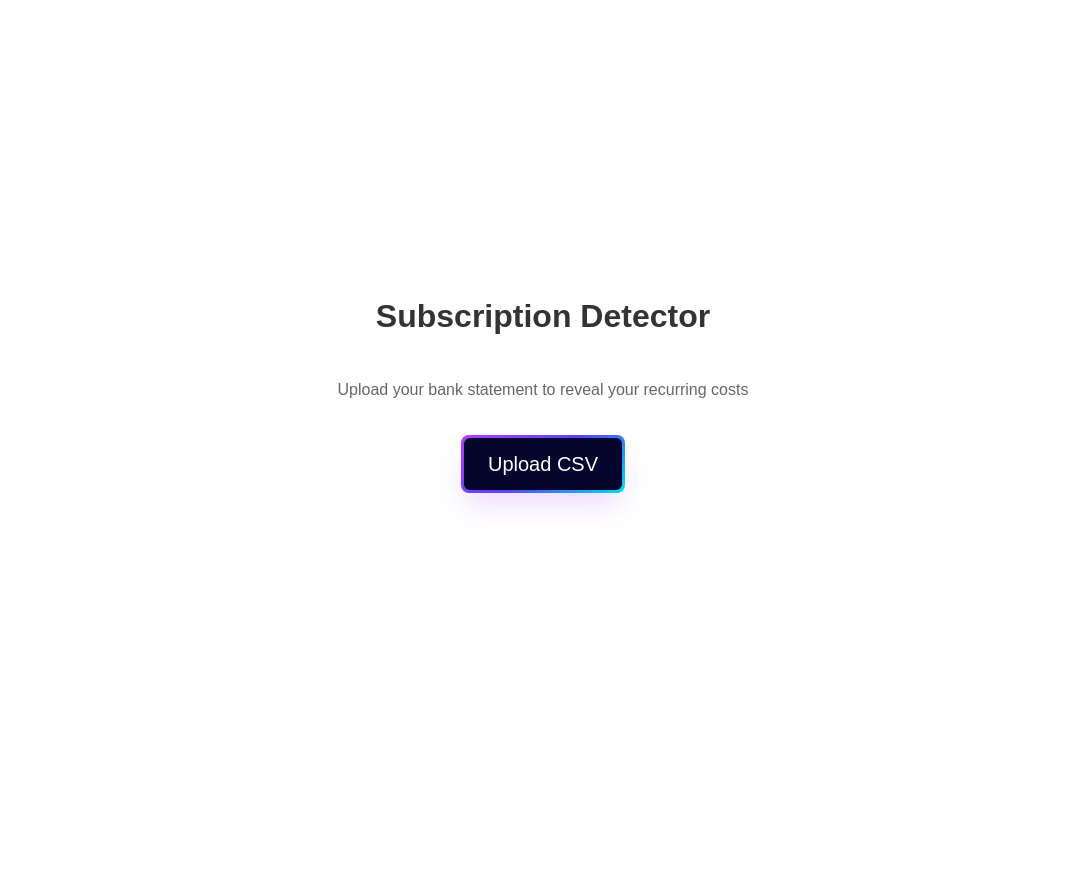
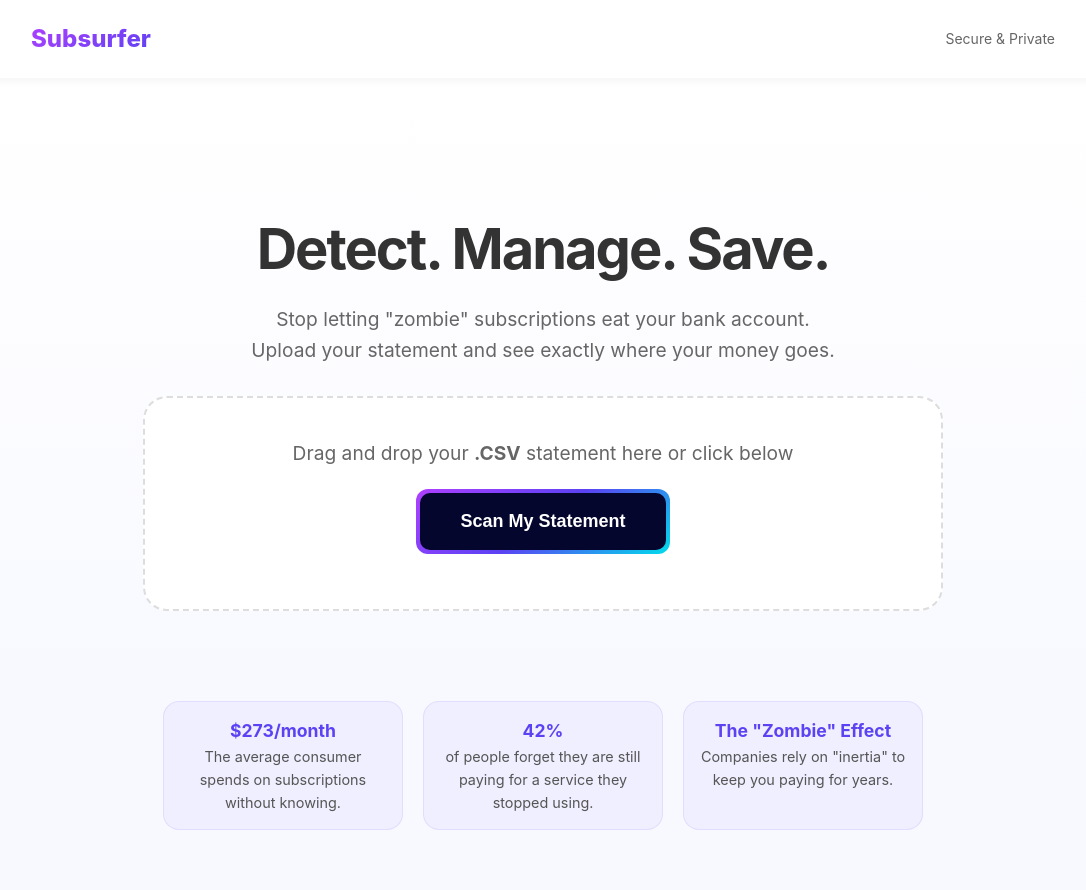
Before and after one commit to Valouroe/subsurfer, a Flask app: page / in a window 1280 px wide. Shown: the whole page, without its empty margins (97-1183 px from the left). Before the commit the page ends 510 px from the top, so only its background shows below. Run offline with Flask 3, Linux system fonts and the light colour scheme.

Commit message:
changed the html

```diff
--- a/templates/index.html
+++ b/templates/index.html
@@ -3,198 +3,309 @@
 <head>
   <meta charset="UTF-8">
   <meta name="viewport" content="width=device-width, initial-scale=1.0">
-  <title>Subsurfer - Subscription Detector</title>
+  <title>Subsurfer | Stop Wasting Money</title>
   <style>
-    html, body {
+    :root {
+      --primary: #5B42F3;
+      --secondary: #00DDEB;
+      --accent: #AF40FF;
+      --bg: #f8f9ff;
+      --text: #333;
+      --error: #ff4d4d;
+      --success: #00c853;
+    }
+
+    * { box-sizing: border-box; }
+
+    body {
       margin: 0;
       padding: 0;
-      width: 100%;
-      height: 100%;
-      background: white;
+      font-family: 'Inter', -apple-system, BlinkMacSystemFont, sans-serif;
+      background: var(--bg);
+      color: var(--text);
+      line-height: 1.6;
+      overflow-x: hidden;
     }
 
-    /* Center the button */
-    body {
+    /* Navigation */
+    nav {
       display: flex;
+      justify-content: space-between;
       align-items: center;
-      justify-content: center;
-      flex-direction: column;
-      gap: 20px;
+      padding: 20px 10%;
+      background: white;
+      box-shadow: 0 2px 10px rgba(0,0,0,0.05);
+      position: sticky;
+      top: 0;
+      z-index: 1000;
     }
 
-    h1 {
-      font-family: Arial, sans-serif;
-      color: #333;
-      margin-bottom: 10px;
+    .logo {
+      font-size: 24px;
+      font-weight: 800;
+      background: linear-gradient(144deg, var(--accent), var(--primary));
+      -webkit-background-clip: text;
+      -webkit-text-fill-color: transparent;
     }
 
-    /* Button container for positioning tooltip */
-    .button-container {
-      position: relative;
-      display: inline-block;
+    /* Hero & Upload */
+    .hero {
+      text-align: center;
+      padding: 80px 20px 40px;
+      background: linear-gradient(180deg, white 0%, var(--bg) 100%);
     }
 
-    /* Hide the actual file input */
-    #fileInput {
-      display: none;
+    .hero h1 {
+      font-size: 3.5rem;
+      margin-bottom: 10px;
+      letter-spacing: -2px;
     }
 
-    /* Upload Button CSS */
-    .upload-bt {
-      align-items: center;
-      background-image: linear-gradient(144deg,#AF40FF, #5B42F3 50%,#00DDEB);
-      border: 0;
-      border-radius: 8px;
-      box-shadow: rgba(151, 65, 252, 0.2) 0 15px 30px -5px;
-      box-sizing: border-box;
-      color: #FFFFFF;
-      display: flex;
-      font-family: Phantomsans, sans-serif;
-      font-size: 20px;
-      justify-content: center;
-      line-height: 1em;
-      max-width: 100%;
-      min-width: 140px;
-      padding: 3px;
-      text-decoration: none;
-      user-select: none;
-      -webkit-user-select: none;
-      touch-action: manipulation;
-      white-space: nowrap;
-      cursor: pointer;
+    .hero p {
+      font-size: 1.2rem;
+      color: #666;
+      max-width: 600px;
+      margin: 0 auto 30px;
     }
 
-    .upload-bt:active,
-    .upload-bt:hover {
-      outline: 0;
+    .upload-section {
+      background: white;
+      max-width: 800px;
+      margin: 0 auto 30px;
+      padding: 40px;
+      border-radius: 24px;
+      border: 2px dashed #ddd;
+      text-align: center;
+      transition: all 0.3s ease;
+    }
+
+    .upload-section:hover { border-color: var(--primary); transform: translateY(-2px); }
+
+    #fileInput { display: none; }
+
+    .upload-bt {
+      display: inline-flex;
+      background-image: linear-gradient(144deg, var(--accent), var(--primary) 50%, var(--secondary));
+      border: 0;
+      border-radius: 12px;
+      color: #FFFFFF;
+      cursor: pointer;
+      padding: 4px;
+      transition: transform 0.2s;
     }
 
     .upload-bt span {
-      background-color: rgb(5, 6, 45);
-      padding: 16px 24px;
-      border-radius: 6px;
-      width: 100%;
-      height: 100%;
+      background-color: #05062d;
+      padding: 18px 40px;
+      border-radius: 10px;
+      font-weight: bold;
+      font-size: 18px;
+      display: block;
       transition: 300ms;
     }
 
-    .upload-bt:hover span {
-      background: none;
+    .upload-bt:hover span { background: transparent; }
+
+    /* Fun Facts Styling */
+    .fun-facts {
+      max-width: 800px;
+      margin: 20px auto 60px;
+      display: grid;
+      grid-template-columns: repeat(auto-fit, minmax(200px, 1fr));
+      gap: 20px;
+      padding: 0 20px;
     }
 
+    .fact-card {
+      background: rgba(91, 66, 243, 0.05);
+      border: 1px solid rgba(91, 66, 243, 0.1);
+      padding: 15px;
+      border-radius: 16px;
+      text-align: center;
+      font-size: 0.9rem;
+      color: #555;
+    }
+
+    .fact-card b { color: var(--primary); display: block; font-size: 1.1rem; }
+
+    /* Results Table & Cards */
     .results {
       display: none;
-      margin-top: 30px;
-      padding: 25px;
+      max-width: 1000px;
+      margin: -40px auto 60px;
+      padding: 30px;
       background: white;
-      border-radius: 12px;
-      width: 100%;
-      max-width: 900px;
-      box-shadow: 0 10px 25px rgba(0,0,0,0.05);
-      font-family: Arial, sans-serif;
-    }
-
-    .results h2 {
-      color: #5B42F3;
-      margin-top: 0;
-      font-size: 1.5rem;
-      border-bottom: 2px solid #f0f0f0;
-      padding-bottom: 10px;
+      border-radius: 24px;
+      box-shadow: 0 10px 40px rgba(0,0,0,0.05);
     }
 
     table {
       width: 100%;
       border-collapse: collapse;
-      margin-top: 15px;
+      margin-top: 20px;
     }
 
     th {
       text-align: left;
-      background: #f8f9fa;
       padding: 12px;
+      border-bottom: 2px solid #f0f0f0;
+      color: #888;
       font-size: 12px;
       text-transform: uppercase;
-      color: #666;
-      letter-spacing: 0.5px;
     }
 
     td {
       padding: 15px 12px;
-      border-bottom: 1px solid #eee;
-      color: #333;
+      border-bottom: 1px solid #f9f9f9;
       font-size: 14px;
     }
 
     .badge {
       background: #eef2ff;
-      color: #5B42F3;
+      color: var(--primary);
       padding: 4px 8px;
       border-radius: 4px;
       font-size: 11px;
       font-weight: bold;
-      text-transform: uppercase;
     }
 
-    .total-spent {
-      color: #5B42F3;
-      font-weight: bold;
+    .summary-grid {
+      display: grid;
+      grid-template-columns: 1fr 1fr;
+      gap: 20px;
+      margin-top: 25px;
     }
 
-    .summary-card {
+    .stat-card {
+      background: #f0f0ff;
+      padding: 20px;
+      border-radius: 12px;
+      border-left: 4px solid var(--accent);
+    }
+
+    .total-banner {
       margin-top: 20px;
-      background: #5B42F3;
+      background: var(--primary);
       color: white;
       padding: 20px;
-      border-radius: 8px;
+      border-radius: 12px;
       display: flex;
       justify-content: space-between;
       align-items: center;
     }
 
-    .status {
-      font-family: Arial, sans-serif;
-      font-size: 14px;
-      margin-top: 10px;
+    /* Dialog Pop-up */
+    #statusPop {
+      position: fixed;
+      top: 25px;
+      right: 25px;
+      margin: 0;
+      border: none;
+      border-radius: 12px;
+      background: white;
+      box-shadow: 0 10px 40px rgba(0,0,0,0.2);
+      padding: 16px 20px;
+      z-index: 2000;
+      width: 320px;
+      display: none;
     }
+
+    #statusPop[open] {
+      display: block;
+      animation: slideIn 0.4s cubic-bezier(0.18, 0.89, 0.32, 1.28) forwards;
+    }
+
+    @keyframes slideIn {
+      from { transform: translateX(150%); }
+      to { transform: translateX(0); }
+    }
+
+    /* Loading Spinner */
+    #loading { text-align: center; padding: 40px; display: none; }
+    .spinner {
+      width: 40px; height: 40px;
+      border: 4px solid #f3f3f3;
+      border-top: 4px solid var(--primary);
+      border-radius: 50%;
+      animation: spin 1s linear infinite;
+      margin: 0 auto 15px;
+    }
+    @keyframes spin { 0% { transform: rotate(0deg); } 100% { transform: rotate(360deg); } }
   </style>
 </head>
 <body>
 
-<h1>Subscription Detector</h1>
-<p style="font-family: Arial, sans-serif; color: #666;">Upload your bank statement to reveal your recurring costs</p>
+<nav>
+  <div class="logo">Subsurfer</div>
+  <div style="color: #666; font-size: 14px;">Secure & Private</div>
+</nav>
 
-<input type="file" id="fileInput" accept=".csv">
+<section class="hero">
+  <h1>Detect. Manage. Save.</h1>
+  <p>Stop letting "zombie" subscriptions eat your bank account. Upload your statement and see exactly where your money goes.</p>
 
-<div class="button-container">
-  <button class="upload-bt" onclick="document.getElementById('fileInput').click()">
-    <span>Upload CSV</span>
-  </button>
+  <div class="upload-section">
+      <p style="margin-bottom: 20px;">Drag and drop your <b>.CSV</b> statement here or click below</p>
+      <button class="upload-bt" onclick="document.getElementById('fileInput').click()">
+          <span> Scan My Statement</span>
+      </button>
+      <input type="file" id="fileInput" accept=".csv">
+      <div id="status-text" style="margin-top: 15px; font-weight: 600;"></div>
+  </div>
+</section>
+
+<div id="funFacts" class="fun-facts">
+  <div class="fact-card">
+    <b>$273/month</b>
+    The average consumer spends on subscriptions without knowing.
+  </div>
+  <div class="fact-card">
+    <b>42%</b>
+    of people forget they are still paying for a service they stopped using.
+  </div>
+  <div class="fact-card">
+    <b>The "Zombie" Effect</b>
+    Companies rely on "inertia" to keep you paying for years.
+  </div>
 </div>
 
-<div class="status" id="status"></div>
-<div id="loading" style="display:none; margin-top: 20px; font-family: Arial;">⏳ Analyzing transactions...</div>
+<div id="loading">
+    <div class="spinner"></div>
+    <p>Analyzing your financial habits...</p>
+</div>
 
 <div class="results" id="results"></div>
 
+<dialog id="statusPop">
+  <div style="display: flex; align-items: center; gap: 15px;">
+    <div id="popIcon" style="font-size: 24px;">⚠️</div>
+    <div style="flex-grow: 1;">
+      <strong id="popTitle" style="display: block; font-size: 15px;">Error</strong>
+      <span id="popMsg" style="font-size: 13px; color: #666;">Something went wrong.</span>
+    </div>
+    <button style="background:none; border:none; color:#ccc; cursor:pointer;" onclick="document.getElementById('statusPop').close()">✕</button>
+  </div>
+</dialog>
+
 <script>
-  // Currency Formatter
-  const moneyFormatter = new Intl.NumberFormat('en-US', {
-    style: 'currency',
-    currency: 'USD',
-    minimumFractionDigits: 2
-  });
+  const moneyFormatter = new Intl.NumberFormat('en-US', { style: 'currency', currency: 'USD' });
+  const statusPop = document.getElementById('statusPop');
+
+  function showToast(title, message, type = 'error') {
+    document.getElementById('popTitle').innerText = title;
+    document.getElementById('popMsg').innerText = message;
+    document.getElementById('popTitle').style.color = type === 'error' ? 'var(--error)' : 'var(--success)';
+    document.getElementById('popIcon').innerText = type === 'error' ? '⚠️' : '✅';
+    statusPop.show();
+    setTimeout(() => { if(statusPop.open) statusPop.close(); }, 5000);
+  }
 
   document.getElementById('fileInput').addEventListener('change', function(e) {
     const file = e.target.files[0];
-    const statusDiv = document.getElementById('status');
-
     if (file && file.name.endsWith('.csv')) {
-      statusDiv.innerHTML = `✅ <b>${file.name}</b> selected`;
-      statusDiv.style.color = '#5B42F3';
       uploadToBackend(file);
     } else {
-      statusDiv.textContent = '❌ Please select a valid CSV file';
-      statusDiv.style.color = '#ff4444';
+      showToast("Invalid File", "Please upload a valid .CSV file.");
     }
   });
 
@@ -204,134 +315,93 @@
 
     document.getElementById('loading').style.display = 'block';
     document.getElementById('results').style.display = 'none';
+    // Hide fun facts once we start loading
+    document.getElementById('funFacts').style.display = 'none';
 
-    fetch('/upload', {
-      method: 'POST',
-      body: formData
-    })
+    fetch('/upload', { method: 'POST', body: formData })
     .then(response => response.json())
     .then(data => {
       document.getElementById('loading').style.display = 'none';
-
-      // Based on your specific Backend return keys:
-      // data.start_date -> subscription_data[1]
-      // data.end_date   -> subscription_data[2]
-      // data.subscription_data -> dict(subscription_data)[0]
       if (data.success && data.subscription_data) {
+        showToast("Success!", "Statement analyzed.", "success");
         displayResults(data);
       } else {
-        displayResults(null);
+        showToast("Processing Error", data.message || "No subscriptions found.");
+        // Bring back facts if it failed
+        document.getElementById('funFacts').style.display = 'grid';
       }
     })
-    .catch(error => {
-      console.error('Error:', error);
+    .catch(err => {
       document.getElementById('loading').style.display = 'none';
-      document.getElementById('status').textContent = '❌ Connection Error';
+      document.getElementById('funFacts').style.display = 'grid';
+      showToast("Connection Error", "Is your Flask server running?");
     });
   }
 
   function displayResults(data) {
     const resultsDiv = document.getElementById('results');
-
-    if (!data || !data.subscription_data || Object.keys(data.subscription_data).length === 0) {
-      resultsDiv.innerHTML = '<h2>No recurring subscriptions found</h2>';
-      resultsDiv.style.display = 'block';
-      return;
-    }
-
     const subs = data.subscription_data;
     let tableRows = '';
 
-    // 1. Precise Date Range Calculation using start_date and end_date keys
     let timeRangeText = "Statement period unavailable";
     if (data.start_date && data.end_date) {
       const start = new Date(data.start_date);
       const end = new Date(data.end_date);
-
       if (!isNaN(start) && !isNaN(end)) {
-        const diffTime = Math.abs(end - start);
-        const diffDays = Math.ceil(diffTime / (1000 * 60 * 60 * 24));
-        const options = { year: 'numeric', month: 'short', day: 'numeric' };
-
-        timeRangeText = `${start.toLocaleDateString(undefined, options)} to ${end.toLocaleDateString(undefined, options)} (${diffDays} days covered)`;
+        timeRangeText = `${start.toLocaleDateString()} to ${end.toLocaleDateString()}`;
       }
     }
 
-    // 2. Build table rows using data-attributes for live calculation
     Object.entries(subs).forEach(([name, info]) => {
       const paymentVal = parseFloat(info.Payment) || 0;
       const totalVal = parseFloat(info.Total) || 0;
       const interval = (info.Interval || 'Monthly').toLowerCase();
 
-      // Normalize to monthly burn rate
-      let monthlyEst = 0;
-      if (interval.includes('year')) monthlyEst = paymentVal / 12;
-      else if (interval.includes('week')) monthlyEst = paymentVal * 4.33;
-      else monthlyEst = paymentVal;
+      let monthlyEst = interval.includes('year') ? paymentVal / 12 :
+                       interval.includes('week') ? paymentVal * 4.33 : paymentVal;
 
       tableRows += `
-        <tr class="sub-row" style="transition: all 0.2s;">
+        <tr>
           <td style="text-align: center;">
             <input type="checkbox" class="sub-checkbox" checked
-                   data-total="${totalVal}"
-                   data-monthly="${monthlyEst}"
-                   onclick="updateTotal()">
+                   data-total="${totalVal}" data-monthly="${monthlyEst}" onclick="updateTotal()">
           </td>
           <td><b>${name}</b></td>
           <td><span class="badge">${info.Interval}</span></td>
           <td>${moneyFormatter.format(paymentVal)}</td>
-          <td style="color: #666; font-size: 13px;">${info.Next_Payment || 'N/A'}</td>
-          <td class="total-spent" style="font-weight: bold; color: #5B42F3;">${moneyFormatter.format(totalVal)}</td>
-        </tr>
-      `;
+          <td style="color:#888;">${info.Next_Payment || 'N/A'}</td>
+          <td style="font-weight:bold; color:var(--primary)">${moneyFormatter.format(totalVal)}</td>
+        </tr>`;
     });
 
     resultsDiv.innerHTML = `
-      <div style="display: flex; justify-content: space-between; align-items: flex-end; border-bottom: 2px solid #f0f0f0; padding-bottom: 10px; margin-bottom: 15px;">
-        <h2 style="margin: 0;">Found Subscriptions</h2>
-        <span style="font-size: 15px; color: #888; background: #eee; padding: 4px 10px; border-radius: 20px;">
-          🗓️${timeRangeText}
-        </span>
+      <div style="display:flex; justify-content:space-between; align-items:center; border-bottom:2px solid #f0f0f0; padding-bottom:15px; margin-bottom:20px;">
+        <h2 style="margin:0">Found Subscriptions</h2>
+        <span style="font-size:12px; color:#888; background:#eee; padding:4px 12px; border-radius:20px;">🗓️ ${timeRangeText}</span>
       </div>
-
-      <div style="margin-bottom: 15px;">
-        <button onclick="toggleAll(true)" style="font-size: 11px; cursor: pointer; border: 1px solid #ddd; background: white; border-radius: 4px; padding: 4px 12px;">Select All</button>
-        <button onclick="toggleAll(false)" style="font-size: 11px; cursor: pointer; border: 1px solid #ddd; background: white; border-radius: 4px; padding: 4px 12px;">Deselect All</button>
-      </div>
-
       <div style="overflow-x: auto;">
         <table>
           <thead>
-            <tr>
-              <th style="width: 40px;"></th>
-              <th>Service</th>
-              <th>Interval</th>
-              <th>Payment</th>
-              <th>Next Payment Date</th>
-              <th>Total Cost</th>
-            </tr>
+            <tr><th></th><th>Service</th><th>Interval</th><th>Payment</th><th>Next Date</th><th>Total Spent</th></tr>
           </thead>
           <tbody id="subscription-body">${tableRows}</tbody>
         </table>
       </div>
-
-      <div style="display: grid; grid-template-columns: 1fr 1fr; gap: 15px; margin-top: 25px;">
-        <div style="background: #f0f0ff; padding: 15px; border-radius: 8px; border-left: 4px solid #AF40FF;">
-          <div style="font-size: 11px; color: #666; text-transform: uppercase; letter-spacing: 0.5px;">Monthly Expense</div>
-          <div id="monthly-average-display" style="font-size: 20px; font-weight: bold; color: #333;">$0.00</div>
+      <div class="summary-grid">
+        <div class="stat-card" style="border-left-color: var(--accent);">
+          <div style="font-size:11px; color:#666; text-transform:uppercase;">Monthly Burn</div>
+          <div id="monthly-average-display" style="font-size:24px; font-weight:bold">$0.00</div>
         </div>
-        <div style="background: #f0f0ff; padding: 15px; border-radius: 8px; border-left: 4px solid #00DDEB;">
-          <div style="font-size: 11px; color: #666; text-transform: uppercase; letter-spacing: 0.5px;">Yearly Expense</div>
-          <div id="yearly-average-display" style="font-size: 20px; font-weight: bold; color: #333;">$0.00</div>
+        <div class="stat-card" style="border-left-color: var(--secondary);">
+          <div style="font-size:11px; color:#666; text-transform:uppercase;">Yearly Projection</div>
+          <div id="yearly-average-display" style="font-size:24px; font-weight:bold">$0.00</div>
         </div>
       </div>
-
-      <div class="summary-card" style="margin-top: 15px;">
-        <span>Selected Total Cost:</span>
-        <span id="grand-total-display" style="font-size: 24px; font-weight: bold;">$0.00</span>
+      <div class="total-banner">
+        <span>Selected Total Lifetime Cost:</span>
+        <span id="grand-total-display" style="font-size: 28px; font-weight: bold;">$0.00</span>
       </div>
     `;
-
     resultsDiv.style.display = 'block';
     updateTotal();
   }
@@ -339,18 +409,14 @@
   function updateTotal() {
     let lifetimeTotal = 0;
     let monthlyBurn = 0;
-    const checkboxes = document.querySelectorAll('.sub-checkbox');
-
-    checkboxes.forEach(cb => {
+    document.querySelectorAll('.sub-checkbox').forEach(cb => {
       const row = cb.closest('tr');
       if (cb.checked) {
         lifetimeTotal += parseFloat(cb.getAttribute('data-total'));
         monthlyBurn += parseFloat(cb.getAttribute('data-monthly'));
         row.style.opacity = "1";
-        row.style.filter = "grayscale(0)";
       } else {
         row.style.opacity = "0.4";
-        row.style.filter = "grayscale(1)";
       }
     });
 
@@ -358,11 +424,6 @@
     document.getElementById('monthly-average-display').textContent = moneyFormatter.format(monthlyBurn);
     document.getElementById('yearly-average-display').textContent = moneyFormatter.format(monthlyBurn * 12);
   }
-
-  function toggleAll(checked) {
-    document.querySelectorAll('.sub-checkbox').forEach(cb => cb.checked = checked);
-    updateTotal();
-  }
 </script>
 
 </body>
```
